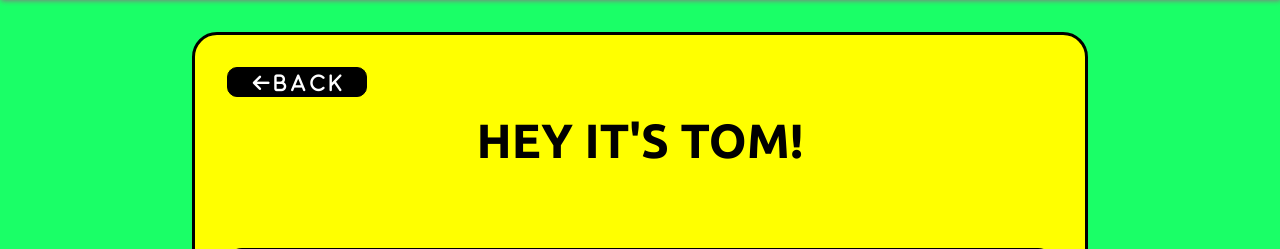
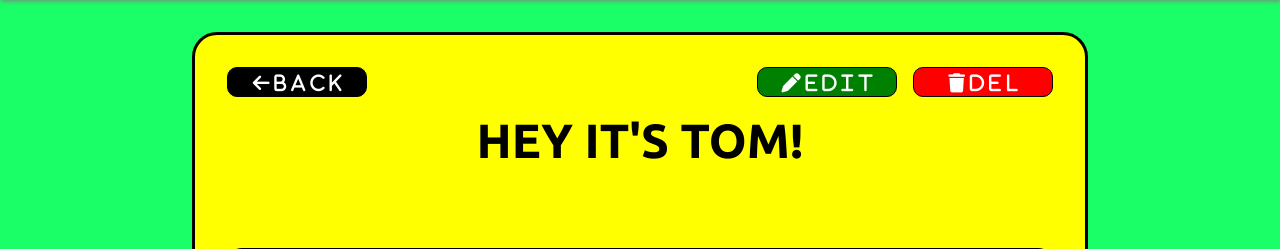
Before and after one commit to Jawrynx/ReptileCorner, a Django app: a page that uses posts/templates/posts/post_page.html in a window 1280 px wide. Shown: the part 82-331 px from the top of the page. Run offline with Django 5.2, Linux system fonts and the light colour scheme; data comes from the database, SQL or seed files in the repository; some libraries are stand-ins or nearby versions.

Commit message:
Created buttons for edit and delete (no functionality yet)

```diff
--- a/posts/templates/posts/post_page.html
+++ b/posts/templates/posts/post_page.html
@@ -11,6 +11,26 @@
                 <div class="col-1">
                     <div class="post-header">
                         <i class="fa-solid fa-arrow-left" onclick="history.back()"> B A C K</i>
+                    </div>
+                </div>
+                <div class="col-2">
+                </div>
+                <div class="col-2">
+                </div>
+                <div class="col-2">
+                </div>
+                <div class="col-2">
+                </div>
+                <div class="col-1">
+                </div>
+                <div class="col-1">
+                    <div class="post-header" id="post-edit">
+                        <i class="fa-solid fa-pen" onclick="history.back()"> E D I T</i>
+                    </div>
+                </div>
+                <div class="col-1">
+                    <div class="post-header" id="post-delete">
+                        <i class="fa-solid fa-trash" onclick="history.back()"> D E L</i>
                     </div>
                 </div>
                 <div class="col-12">
--- a/static/css/style.css
+++ b/static/css/style.css
@@ -235,7 +235,6 @@ ul{
     flex-direction: column; */
     align-items: center;
     width: 100%;
-    padding: 50px;
     text-align: center;
 }
 
@@ -333,7 +332,7 @@ ul{
 }
 
 .body-short {
-    max-height: 100px;
+    max-height: 75px;
     height: 100%;
 }
 
@@ -444,6 +443,34 @@ ul{
 .post-header i {
     left: 0;
     background-color: black;
+    border-radius: 10px;
+    border: 1px solid black;
+    padding-top: 6px;
+    padding-left: 10px;
+    padding-right: 10px;
+    width: 140px;
+    height: 30px;
+    cursor: pointer;
+    color: white;
+}
+
+#post-edit i {
+    left: 0;
+    background-color: green;
+    border-radius: 10px;
+    border: 1px solid black;
+    padding-top: 6px;
+    padding-left: 10px;
+    padding-right: 10px;
+    width: 140px;
+    height: 30px;
+    cursor: pointer;
+    color: white;
+}
+
+#post-delete i {
+    left: 0;
+    background-color: red;
     border-radius: 10px;
     border: 1px solid black;
     padding-top: 6px;
@@ -957,6 +984,10 @@ footer {
         width: 40px;
         height: 40px;
     }
+
+    .posts-list {
+        padding: 50px;
+    }
 }
 
 @media screen and (min-width: 768px) {
@@ -980,7 +1011,9 @@ footer {
         font-size: 1.4rem;
     }
 
-
+    .body-short {
+        max-height: 100px;
+    }
 
     #post-info .post-profile img {
         width: 50px;
```
